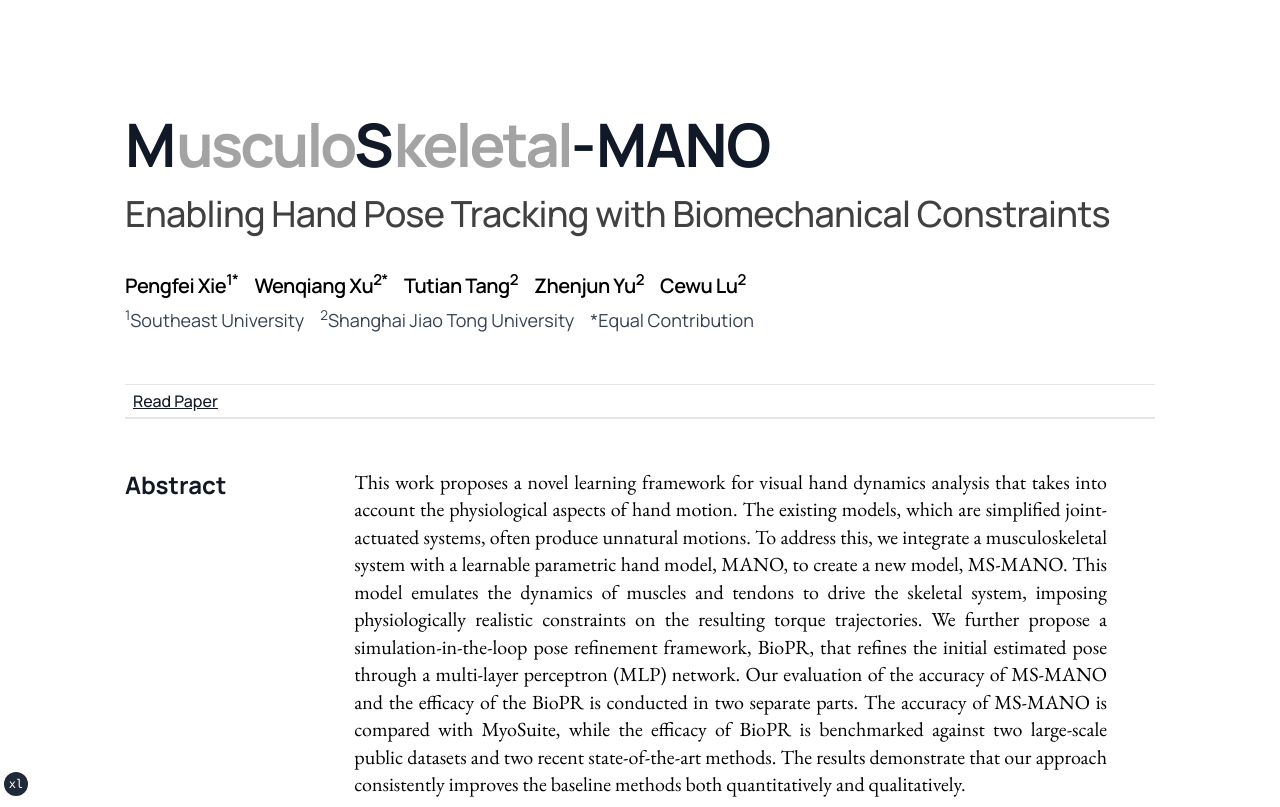
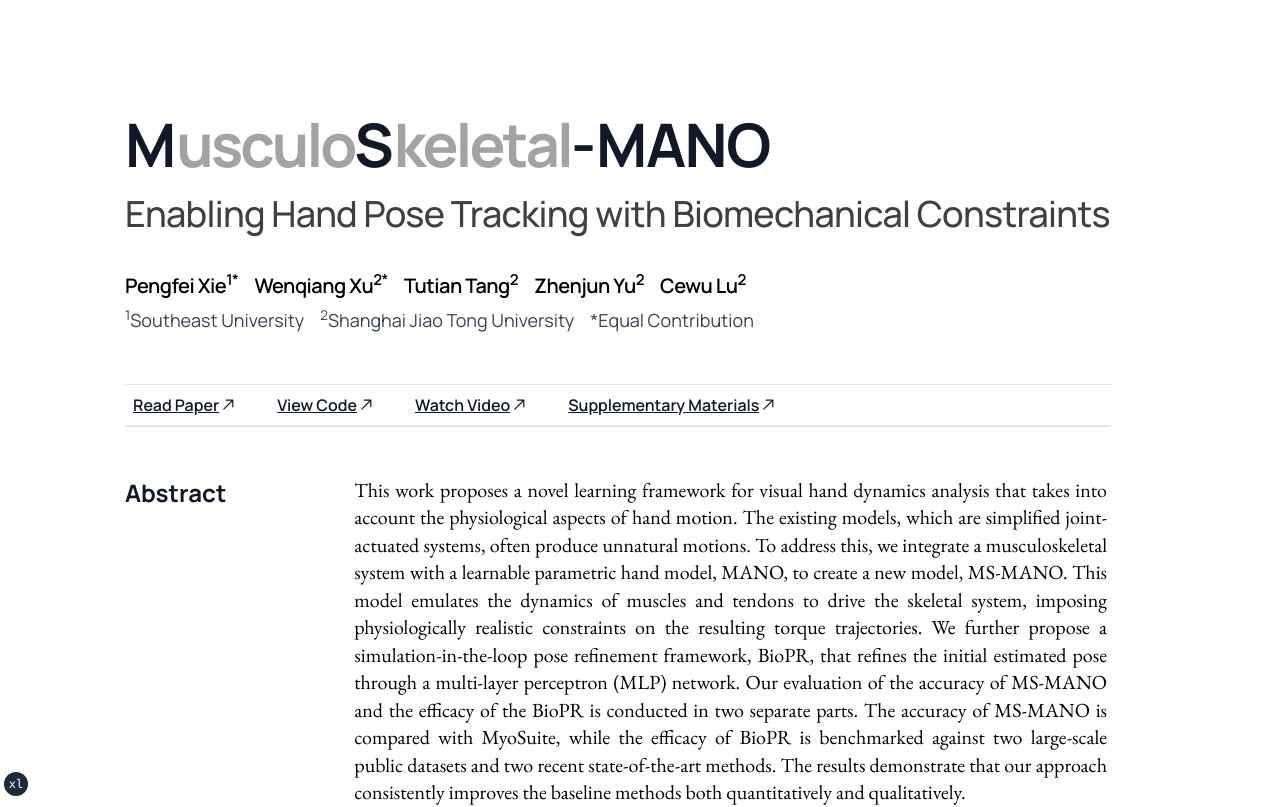
Before and after one commit to panoanx/ms-mano-next, a Next.js app: page / in a window 1280 px wide. Built offline with nearby package versions, Linux system fonts and the light colour scheme.

Commit message:
WIP: link styles

```diff
--- a/app/page.tsx
+++ b/app/page.tsx
@@ -7,7 +7,7 @@
     <>
       <div className="container px-12 mt-24 prose max-w-none w-fit">
         {/* Title */}
-        <div className="max-w-[987px]">
+        <div className="max-w-[986px]">
           <h1 id="title">
             <div className="text-6xl font-bold leading-relaxed">
               <span>M</span>
@@ -42,9 +42,14 @@
           </div>
         </div>
 
-        <div className="py-12">
+        <div className="py-12 max-w-[986px]">
           <Separator className="my-0.5 h-[1.5px]" />
-          <LinkButton label="Read Paper" href="/paper" />
+          <div className="flex justify-start space-x-6">
+            <LinkButton label="Read Paper" href="/paper" />
+            <LinkButton label="View Code" href="/code" />
+            <LinkButton label="Watch Video" href="/video" />
+            <LinkButton label="Supplementary Materials" href="/supp" />
+          </div>
           <Separator className="my-0.5 h-[1.5px]" />
         </div>
 
--- a/components/link-button.tsx
+++ b/components/link-button.tsx
@@ -12,12 +12,27 @@
       <Link
         href={href}
         className={cn(
-          "px-2 py-1"
+          "px-2 py-1 font-semibold inline-flex items-center"
           //   "bg-neutral-50  transition-all border-2 ",
           // "shadow-[4px_4px_2px_1px_rgba(0,0,0,0.2)] hover:shadow-[2px_2px_1px_2px_rgba(0,0,0,0.2)]"
         )}
       >
         {label}
+        <svg
+          width="18"
+          height="18"
+          viewBox="0 0 15 15"
+          fill="none"
+          xmlns="http://www.w3.org/2000/svg"
+        >
+          <path
+            d="M3.64645 11.3536C3.45118 11.1583 3.45118 10.8417 3.64645 10.6465L10.2929 4L6 4C5.72386 4 5.5 3.77614 5.5 3.5C5.5 3.22386 5.72386 3 6 3L11.5 3C11.6326 3 11.7598 3.05268 11.8536 3.14645C11.9473 3.24022 12 3.36739 12 3.5L12 9.00001C12 9.27615 11.7761 9.50001 11.5 9.50001C11.2239 9.50001 11 9.27615 11 9.00001V4.70711L4.35355 11.3536C4.15829 11.5488 3.84171 11.5488 3.64645 11.3536Z"
+            fill="currentColor"
+            fill-rule="evenodd"
+            strokeWidth="4"
+            clip-rule="evenodd"
+          ></path>
+        </svg>
       </Link>
     </>
   );
```
